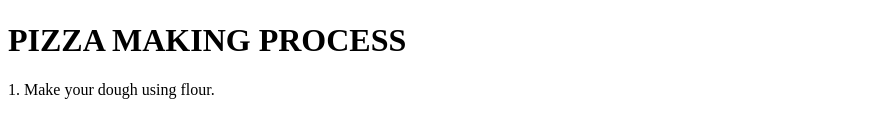
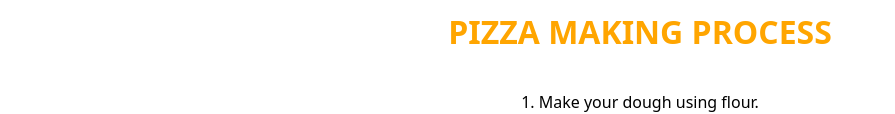
Before and after one commit to shauryaykhurana-1234/pizza, a plain HTML site: page index.html in a window 1280 px wide. Shown: the part 311-425 px from the top of the page, without its empty margins (0-895 px from the left). Drawn offline with Linux system fonts and the light colour scheme.

Commit message:
Correct body selector and style h1 element
Fix body selector and add h1 styles.

```diff
--- a/style.css
+++ b/style.css
@@ -1,4 +1,6 @@
-ody {
+
+
+body {
 	font-family: system-ui, sans-serif;
 	display: grid;
 	place-content: center;
@@ -6,6 +8,11 @@ ody {
 	margin: 0;
 	text-align: center;
 }
+h1
+{
+	color: orange
+}
+
 button {
 	padding: 0.6rem 1.2rem;
 	font-size: 1rem;
```
